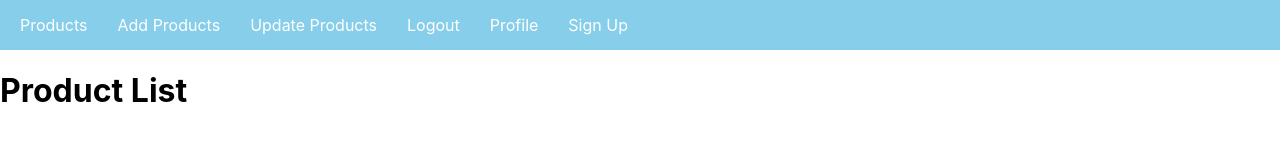
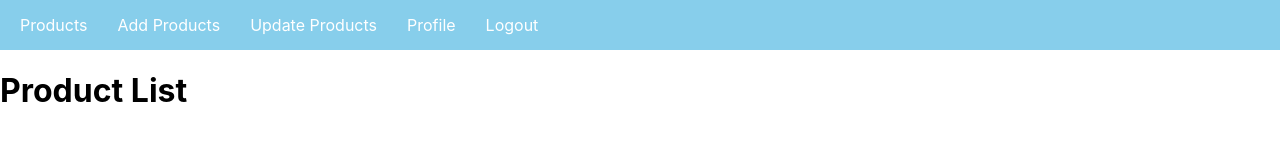
Before and after one commit to YadavBhargav/Node, a React (Create React App) app in the folder project-1/front/: page / in a window 1280 px wide. Shown: the top 160 px of the page. Built offline with nearby package versions, Linux system fonts and the light colour scheme; sample sign-in values are in the browser's storage.

Commit message:
register part complated

```diff
--- a/project-1/front/src/App.js
+++ b/project-1/front/src/App.js
@@ -4,6 +4,7 @@
 import { Route, BrowserRouter as Router, Routes } from 'react-router-dom';
 import Footer from './components/Footer';
 import SignUp from './components/SignUp';
+import PrivateComponent from './components/PrivateComponent';
 
 function App() {
   return (
@@ -13,11 +14,14 @@
           <Nav />
 
           <Routes>
-            <Route path='/' element={<h1>Product List</h1>} />
-            <Route path='/add' element={<h1>Add Product</h1>} />
-            <Route path='/update' element={<h1>Update Product</h1>} />
-            <Route path='/logout' element={<h1>logout</h1>} />
-            <Route path='/profile' element={<h1>profile</h1>} />
+            <Route element={<PrivateComponent />}>
+              <Route path='/' element={<h1>Product List</h1>} />
+              <Route path='/add' element={<h1>Add Product</h1>} />
+              <Route path='/update' element={<h1>Update Product</h1>} />
+              <Route path='/logout' element={<h1>logout</h1>} />
+              <Route path='/profile' element={<h1>profile</h1>} />
+            </Route>
+
             <Route path='/signup' element={<SignUp />} />
           </Routes>
         </Router>
--- a/project-1/front/src/components/Nav.jsx
+++ b/project-1/front/src/components/Nav.jsx
@@ -1,7 +1,13 @@
 import React from "react";
-import { Link } from "react-router-dom";
+import { Link, useNavigate } from "react-router-dom";
 
 const Nav = () => {
+  const auth = localStorage.getItem("user");
+  const navigate = useNavigate();
+  const logout = () => {
+    localStorage.clear();
+    navigate("/signup");
+  };
   return (
     <>
       <div>
@@ -16,13 +22,16 @@
             <Link to={"/update"}>Update Products</Link>
           </li>
           <li>
-            <Link to={"/logout"}>Logout</Link>
-          </li>
-          <li>
             <Link to={"/profile"}>Profile</Link>
           </li>
           <li>
-            <Link to={"/signup"}>Sign Up</Link>
+            {auth ? (
+              <Link onClick={logout} to={"/signup"}>
+                Logout
+              </Link>
+            ) : (
+              <Link to={"/signup"}>Sign Up</Link>
+            )}
           </li>
         </ul>
       </div>
--- /dev/null
+++ b/project-1/front/src/components/PrivateComponent.jsx
@@ -0,0 +1,10 @@
+import React from "react";
+import { Navigate, Outlet } from "react-router-dom";
+
+const PrivateComponent = () => {
+  const auth = localStorage.getItem("user");
+
+  return auth ? <Outlet /> : <Navigate to="/signup" />;
+};
+
+export default PrivateComponent;
--- a/project-1/front/src/components/SignUp.js
+++ b/project-1/front/src/components/SignUp.js
@@ -1,11 +1,11 @@
-import React, { useState } from 'react'
+import React, { useState, useEffect } from 'react'
 import { Formik, Form as FormikForm } from 'formik'
 import * as Yup from "yup";
 import Input from './common/formComponent/input'
 import RegisterServices from '../services/registerServices'
 import { useNavigate } from 'react-router-dom'
+
 const SignUp = () => {
-
     const navigate = useNavigate();
 
     const initialValues = {
@@ -21,6 +21,7 @@
             password: fields.password
         }).then((response) => {
             if (response?.data) {
+                localStorage.setItem("user", JSON.stringify(response.data));
                 navigate("/");
             }
         }).catch((error) => {
@@ -34,6 +35,13 @@
         password: Yup.string().required("Password is required")
     })
 
+    useEffect(() => {
+        const auth = localStorage.getItem("user");
+        if (auth) {
+            navigate("/");
+        }
+    }, []);
+
     return (
         <div className='register'>
             <h1>Register Page</h1>
@@ -44,7 +52,7 @@
                 onSubmit={onSubmit}
             >
                 {({ errors }) => {
-                    console.log(errors, "errors")
+
                     return (
                         <FormikForm>
                             <Input className={"inputBox"} name={"name"} placeholder='Enter Name' />
```
